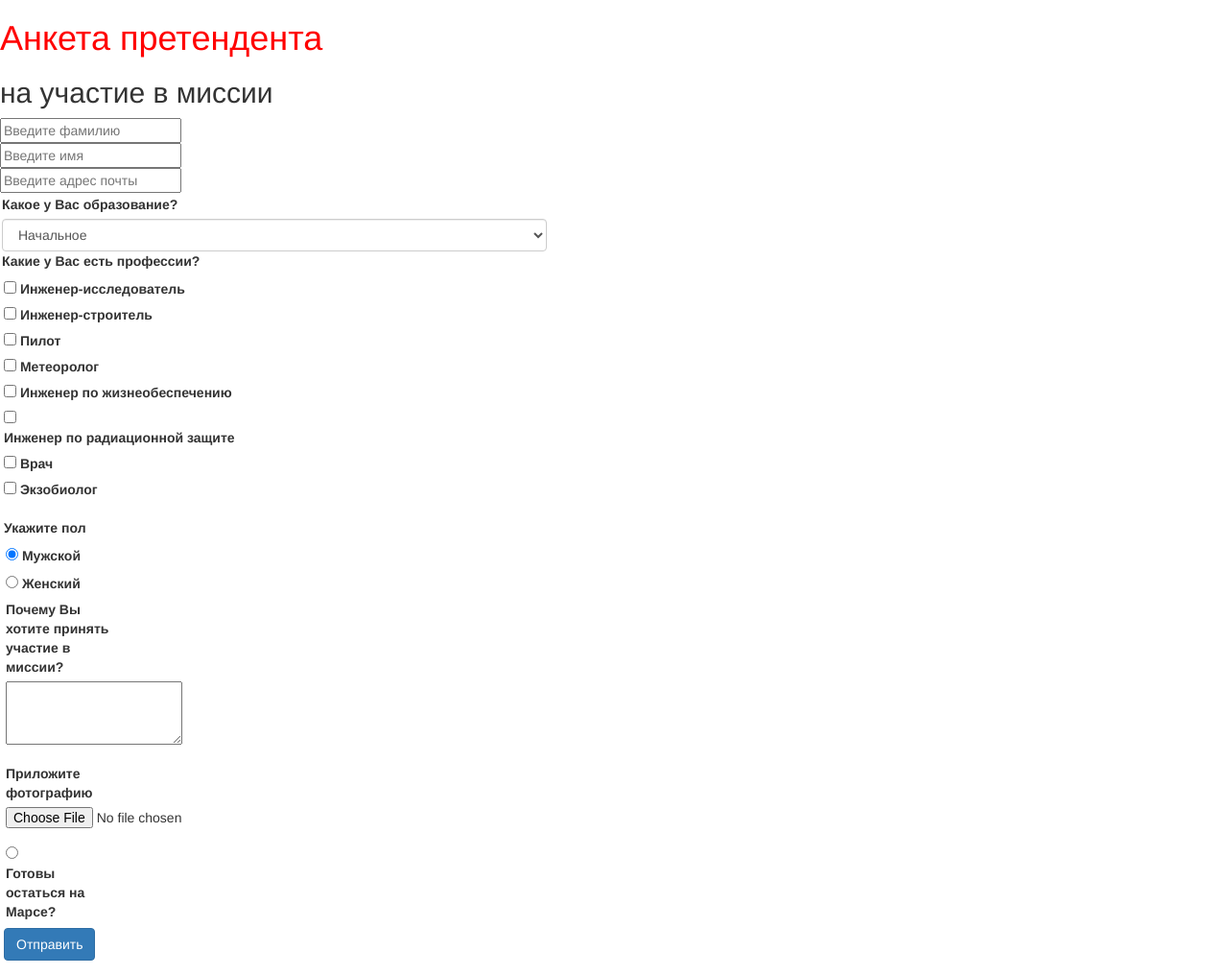
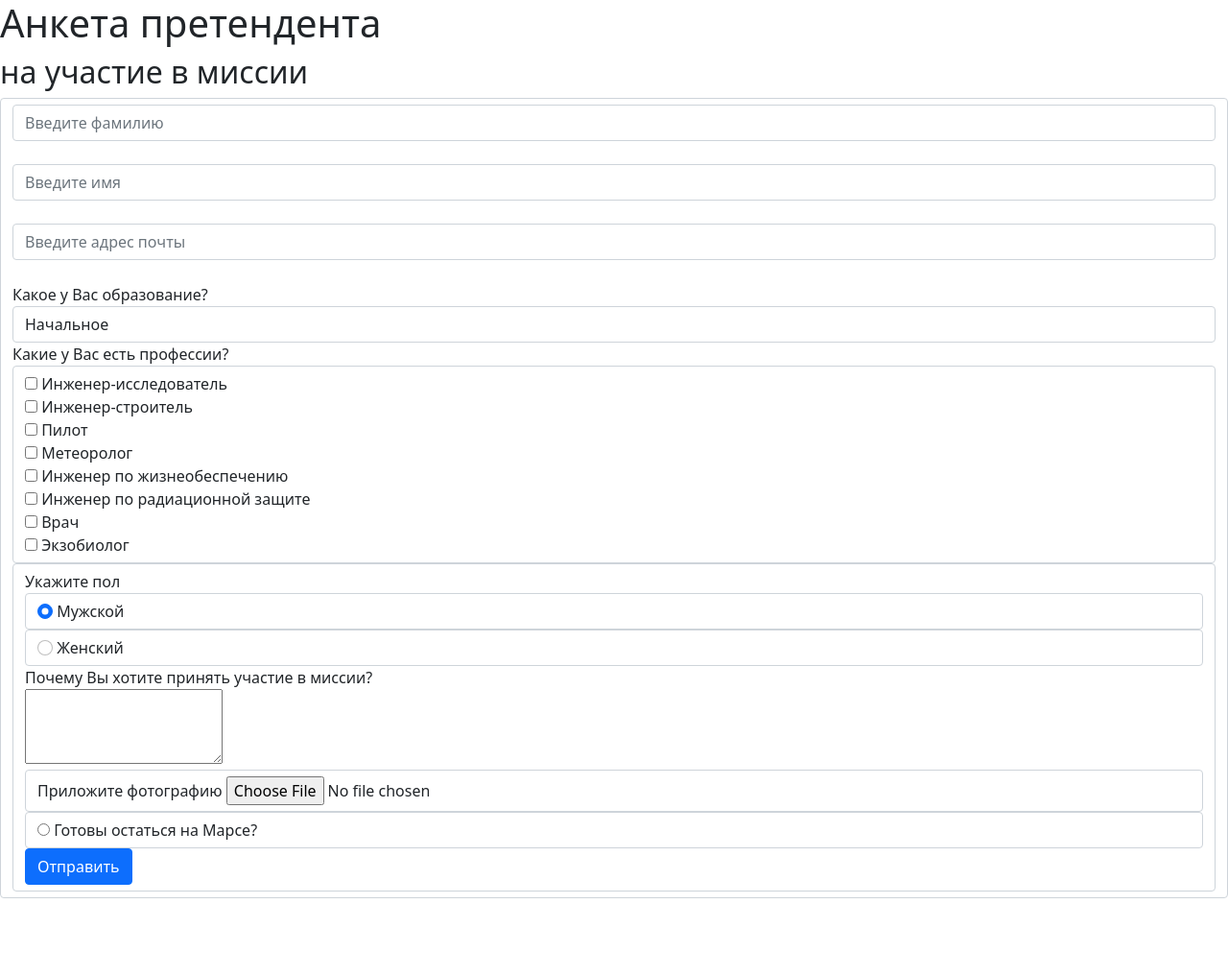
Before and after one commit to Poltava49/Web-App-Flask-, a Flask app: page /form in a window 1280 px wide. Shown: the whole page at 96% size. After the commit the page ends 936 px from the top, so only its background shows below. Run offline with Flask 3, Linux system fonts and the light colour scheme; some libraries are stand-ins or nearby versions.

Commit message:
add autorization form and auto answer for astro form

```diff
--- a/main.py
+++ b/main.py
@@ -1,10 +1,69 @@
 from flask import Flask, render_template, url_for, request, redirect
 from flask_wtf import FlaskForm
-from wtforms import StringField, PasswordField, BooleanField, SubmitField
+from wtforms import StringField, PasswordField, BooleanField, SubmitField, SelectField, SelectMultipleField, RadioField
+from wtforms.fields.simple import EmailField
 from wtforms.validators import DataRequired
+from wtforms.widgets import ListWidget, CheckboxInput
 
 
 app = Flask(__name__)
+
+
+# class MultiCheckboxField(SelectMultipleField):
+#     widget = ListWidget(prefix_label=False)
+#     option_widget = CheckboxInput()
+#
+#
+# class LoginForm(FlaskForm):
+#     name = StringField('Имя', validators=[DataRequired()])
+#     name = StringField('Фамилия', validators=[DataRequired()])
+#     password = EmailField("Email: ", validators=[DataRequired()])
+#     remember_me = BooleanField('Запомнить меня')
+#     submit = SubmitField('Войти')
+#
+#
+# class OrderForm(FlaskForm):
+#     graduation = SelectField('Образование', choices=[
+#         ('first', 'Среднее общеобразовательное'),
+#         ('first_prof', 'Среднее профессиональное'),
+#         ('high_first', 'Высшее неполное'),
+#         ('high_second', 'Высшее полное')
+#     ])
+#
+# class InterestsForm(FlaskForm):
+#     interests = MultiCheckboxField('Ваши интересы', choices=[
+#         ('engineer', 'Инженер-исследователь'),
+#         ('build', 'Инженер-строитель'),
+#         ('pilot', 'Пилот'),
+#         ('meteo', 'Метеоролог'),
+#         ('life', 'Инженер по жизнеобеспечению'),
+#         ('radio', 'Инженер по радиационной защите'),
+#         ('doctor', 'Врач'),
+#         ('biologist', 'Экзобиолог')
+#     ])
+
+
+# class GenderForm(FlaskForm):
+#     gender = RadioField('Ваш пол',
+#                       choices=[('male', 'Мужской'), ('female', 'Женский')],
+#                       validators=[DataRequired(message="Выберите пол")])
+
+
+
+# class AccessForm(FlaskForm):
+#     username = StringField('id астронавта', validators=[DataRequired()])
+#     password = PasswordField('Пароль астронавта', validators=[DataRequired()])
+#     remember_me = BooleanField('id капитана')
+#     submit = SubmitField('Пароль капитана')
+
+
+#Двойная защита
+@app.route('/access', methods=['GET', 'POST'])
+def access():
+    form_access = AccessForm()
+    if form_access.validate_on_submit():
+        return redirect('/success')
+    return render_template('login.html', title='Авторизация', form=form_access)
 
 
 @app.route('/<title>')
@@ -32,7 +91,19 @@ def list_prof(type):
 
 
 
-@app.route('/form', methods=["GET", "POST"])
+# @app.route('/form', methods=["GET", "POST"])
+# def login():
+#     if request.method == 'GET':
+#         form_login = LoginForm()
+#         form_order = MultiCheckboxField()
+#         form_inter = InterestsForm()
+#         form_list = MultiCheckboxField()
+#         sex_form = GenderForm()
+#         return redirect('/success')
+#         # return render_template('login.html', title='Авторизация', form=form)
+
+
+
 def astronaut_survey():
     if request.method == 'GET':
         return
@@ -41,38 +112,19 @@ def astronaut_survey():
         return redirect('/answer')
 
 
-
-
-@app.route('/form/', methods=['GET', 'POST'])
-def render_form():
-    form = MyForm()
-    if form.validate_on_submit():
-        output = render_template('form-success.html', form=form)
-        return output
-    else:
-        output = render_template('form.html', form=form)
-        return output
-
-
 @app.route('/answer')
 def answer(forms):
     return render_template('auto_answer.html', forms = forms)
-
-
-from flask import Flask, url_for, request
-
-app = Flask(__name__)
-
 
 
 @app.route('/')
 def title():
     return f"<title>Миссия Колонизация Марса</title>"
 
-
-@app.route('/index')
-def index():
-    return f"<title>Миссия Колонизация Марса</title><h1>И на Марсе будут яблони цвести!</h1>"
+#
+# @app.route('/index')
+# def index():
+#     return f"<title>Миссия Колонизация Марса</title><h1>И на Марсе будут яблони цвести!</h1>"
 
 
 @app.route('/promotion')
@@ -135,90 +187,97 @@ def promoted_image():
 </body>''')
 
 
+#Шаблон формы и автоматический ответ
+
 @app.route('/form', methods=["GET", "POST"])
 def astronaut_survey():
     if request.method == 'GET':
-        return f'''<!doctype html>
+        return f"""<!doctype html>
                         <html lang="en">
                           <head>
                             <meta charset="utf-8">
                             <meta name="viewport" content="width=device-width, initial-scale=1, shrink-to-fit=no">
-                            <link rel="stylesheet" href="https://cdnjs.cloudflare.com/ajax/libs/twitter-bootstrap/3.3.7/css/bootstrap.min.css" />
-                            <link rel="stylesheet" type="text/css" href="{url_for('static', filename='css/style_form.css')}" />
+                            <link rel="stylesheet"
+                            href="https://cdn.jsdelivr.net/npm/bootstrap@5.0.0-beta1/dist/css/bootstrap.min.css"
+                            integrity="sha384-giJF6kkoqNQ00vy+HMDP7azOuL0xtbfIcaT9wjKHr8RbDVddVHyTfAAsrekwKmP1"
+                            crossorigin="anonymous">
                             <title>Отбор астронавтов</title>
-                            </head>
-                            <body>
+                            <style>
+
+                            </style>
+                          </head>
+                          <body>
                             <h1>Анкета претендента</h1>
                             <h2>на участие в миссии</h2>
-                            <form class="login_form" method="post">
-                             <input type="surname"  placeholder="Введите фамилию"> <br>
-                             <input type="name"  placeholder="Введите имя"><br>
-                             <input type="email"  placeholder="Введите адрес почты"><br>
                              <div class="form-group">
-                                        <label for="classSelect">Какое у Вас образование?</label>
-                                        <select class="form-control" id="classSelect" name="class">
-                                          <option>Начальное</option>
-                                          <option>Среднее общеобразовательное</option>
-                                          <option>Среднее профессиональное</option>
-                                          <option>Высшее неполное</option>
-                                          <option>Высшее полное</option>
-                                        </select>
-                                        <label for="form-group form-check">Какие у Вас есть профессии?</label>
-                                        <div class="form-group form-check">
-                                            <input type="checkbox" name="first-prof">
-                                            <label class="form-check-label" for="first-prof">Инженер-исследователь</label><br>
-                                            <input type="checkbox" name="second-prof">
-                                            <label class="form-check-label" for="second-prof">Инженер-строитель</label><br>
-                                            <input type="checkbox" name="third-prof">
-                                            <label class="form-check-label" for="third-prof">Пилот</label><br>
-                                            <input type="checkbox" name="fourth-prof">
-                                            <label class="form-check-label" for="fourth-prof">Метеоролог</label><br>
-                                            <input type="checkbox" name="fifth-prof">
-                                            <label class="form-check-label" for="fifth-prof">Инженер по жизнеобеспечению</label><br>
-                                            <input type="checkbox" name="six-prof">
-                                            <label class="form-check-label" for="six-prof">Инженер по радиационной защите</label><br>
-                                            <input type="checkbox" name="seven-prof">
-                                            <label class="form-check-label" for="seven-prof">Врач</label><br>
-                                            <input type="checkbox" name="eight-prof">
-                                            <label class="form-check-label" for="eight-prof">Экзобиолог</label><br>
-                                        </div>
-                                        <div class="form-group">
-                                        <label for="form-check">Укажите пол</label>
-                                        <div class="form-check">
-                                          <input class="form-check-input" type="radio" name="sex" id="male" value="male" checked>
-                                          <label class="form-check-label" for="male">
-                                            Мужской
-                                          </label>
-                                        </div>
-                                        <div class="form-check">
-                                          <input class="form-check-input" type="radio" name="sex" id="female" value="female">
-                                          <label class="form-check-label" for="female">
-                                            Женский
-                                          </label>
-                                        </div>
-                                        <div class="form-group">
-                                        <label for="about">Почему Вы хотите принять участие в миссии?</label>
-                                        <textarea name="about" rows="3"></textarea>
-                                        </div>
-                                        <div class="form-group">
-                                        <label for="photo">Приложите фотографию</label>
-                                        <input type="file" class="form-control-file" id="photo" name="file">
-                                        </div>
-                                        <div class="form-check">
-                                          <input type="radio" name="fin_question">
-                                          <label for="fin_question">
-                                            Готовы остаться на Марсе?
-                                          </label>
-                                        </div>
-                                        <button type="submit" class="btn btn-primary">Отправить</button>
-                                     </div>
+                                <form class="form-control" method="post" >
+                                     <input name="surname" class="form-control" id="surname"  placeholder="Введите фамилию" > <br>
+                                     <input name="name" class="form-control" placeholder="Введите имя"><br>
+                                     <input name="email" class="form-control" placeholder="Введите адрес почты"><br>
+                                    <label for="classSelect">Какое у Вас образование?</label>
+                                    <select class="form-control" id="classSelect" name="class">
+                                      <option>Начальное</option>
+                                      <option>Среднее общеобразовательное</option>
+                                      <option>Среднее профессиональное</option>
+                                      <option>Высшее неполное</option>
+                                      <option>Высшее полное</option>
+                                    </select>
+                                    <label for="form-group form-check">Какие у Вас есть профессии?</label>
+                                    <div name = prof_list class="form-control" form-check">
+                                        <input type="checkbox" name="profession">
+                                        <label class="form-check-label" name=""profession"  value="Инженер-исследователь">Инженер-исследователь</label><br>
+                                        <input type="checkbox" name="profession value="designer">
+                                        <label class="form-check-label" for="profession">Инженер-строитель</label><br>
+                                        <input type="checkbox" name="profession">
+                                        <label class="form-check-label" for="profession">Пилот</label><br>
+                                        <input type="checkbox" name="profession">
+                                        <label class="form-check-label" for="profession">Метеоролог</label><br>
+                                        <input type="checkbox" name="profession">
+                                        <label class="form-check-label" for="profession">Инженер по жизнеобеспечению</label><br>
+                                        <input type="checkbox" name="profession">
+                                        <label class="form-check-label" for="profession">Инженер по радиационной защите</label><br>
+                                        <input type="checkbox" name="profession">
+                                        <label class="form-check-label" for="profession">Врач</label><br>
+                                        <input type="checkbox" name="profession">
+                                        <label class="form-check-label" for="profession">Экзобиолог</label><br>
+                                    </div>
+                                    <div class="form-control">
+                                    <label for="form-check">Укажите пол</label>
+                                    <div class="form-control">
+                                      <input class="form-check-input" type="radio" name="sex" id="male" value="male" checked>
+                                      <label class="form-check-label" for="male">
+                                        Мужской
+                                      </label>
+                                    </div>
+                                    <div class="form-control">
+                                      <input class="form-check-input" type="radio" name="sex" id="female" value="female">
+                                      <label class="form-check-label" for="female">
+                                        Женский
+                                      </label>
+                                    </div>
+                                    <div cclass="form-control">
+                                    <label for="about">Почему Вы хотите принять участие в миссии?</label> </br>
+                                    <textarea name="about" rows="3"></textarea>
+                                    </div>
+                                    <div class="form-control">
+                                    <label for="photo">Приложите фотографию</label>
+                                    <input type="file" class="form-control-file" id="photo" name="file">
+                                    </div>
+                                    <div class="form-control">
+                                      <input type="radio" name="fin_question">
+                                      <label for="fin_question">
+                                        Готовы остаться на Марсе?
+                                      </label>
+                                    </div>
+                                    <button type="submit" class="btn btn-primary">Отправить</button>
+                                </form>
+                            </div>
+                          </body>
+"""
+    elif request.method == 'POST':
+        print(request.form.values())
+        return render_template('auto_answer.html', keys=list(request.form.values()), form = list(request.form.values()))
 
-                            </form>
-                            </body>
-'''
-    elif request.method == 'POST':
-        print('Hello')
-        print(request.form)
 
 
 @app.route('/choice/<planet_name>')
@@ -330,32 +389,10 @@ def carousel_planet():
     '''
 
 
-@app.route('/choose_astro')
-def get_picture():
-    return f'''
-        <head>
-            <title>Отбор астронавтов</title>
-        </head>
-        <body>
-            <h1>Загрузка фотографии</h1>
-            <h2>для участия в миссии </h2>
-            <div>
-                <form>
-                    <label for="photo">Приложите фотографию</label>
-                    <input type="file" class="form-control-file" id="photo" name="file">
-                </form>
-            </div>
-        <link href="https://cdn.jsdelivr.net/npm/bootstrap@5.3.2/dist/css/bootstrap.min.css" rel="stylesheet" integrity="sha384-T3c6CoIi6uLrA9TneNEoa7RxnatzjcDSCmG1MXxSR1GAsXEV/Dwwykc2MPK8M2HN" crossorigin="anonymous">
-        <script src="https://cdn.jsdelivr.net/npm/bootstrap@5.3.2/dist/js/bootstrap.bundle.min.js" integrity="sha384-C6RzsynM9kWDrMNeT87bh95OGNyZPhcTNXj1NW7RuBCsyN/o0jlpcV8Qyq46cDfL" crossorigin="anonymous"></script>
-        < img src='' id=preview>
-        <script>
-        скрипт по поиску формы и сохранении
-        </<script>
-        </body>'''
+# @app.route('/choose_astro')
+# def get_picture():
+#     return
 
 
 if __name__ == '__main__':
     app.run(port=8080, host='127.0.0.1')
-
-if __name__ == '__main__':
-    app.run(port=8080, host='127.0.0.1')
--- a/static/css/style_form.css
+++ b/static/css/style_form.css
@@ -18,6 +18,17 @@ h1 {
     color: red;
 }
 
+h4 {
+    color:grey;
+    margin-left: 20px;
+}
+
+.lists {
+    margin-left: 20%;
+    margin-bottom: 1%;
+}
+
+
 div {
     width: 44.4%;
     margin: 2px;
```
Also changed, not shown: templates/access_form.html (added, +18 -0 lines), templates/auto_answer.html (+13 -2 lines).
